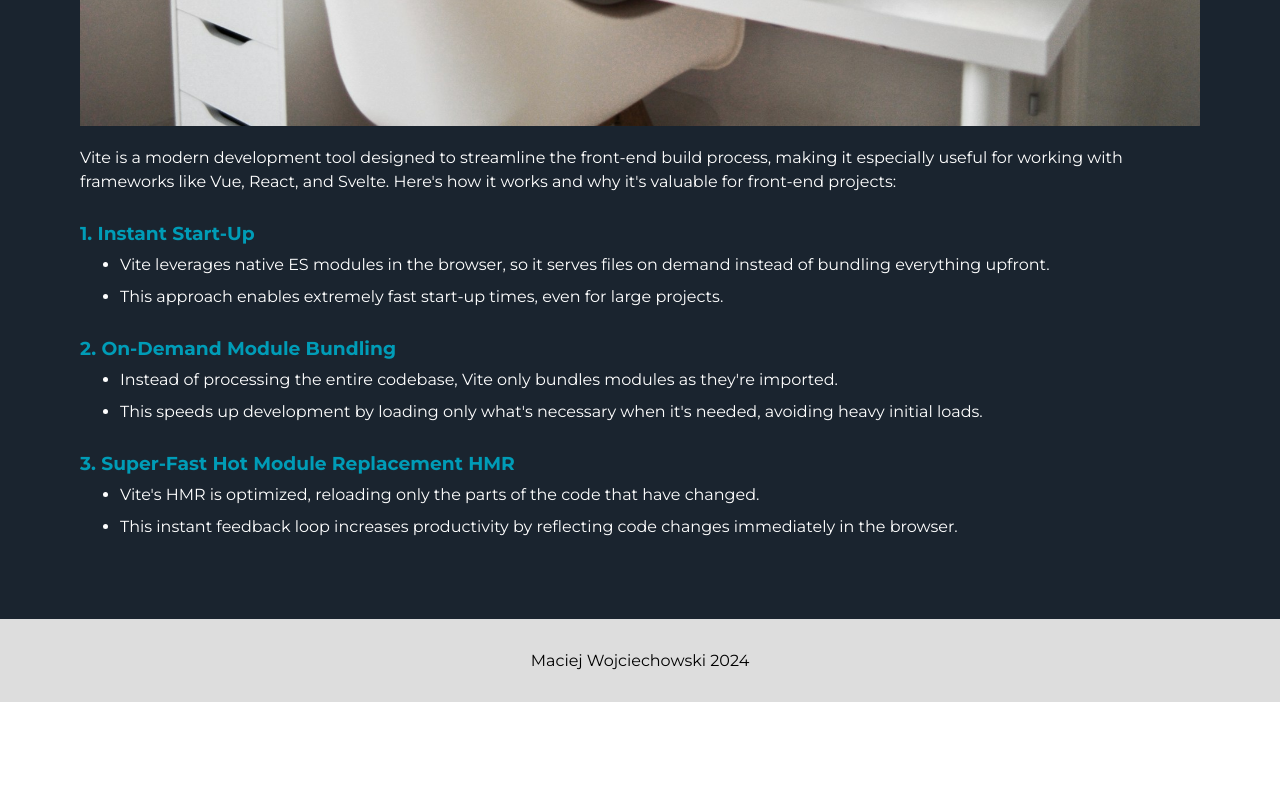
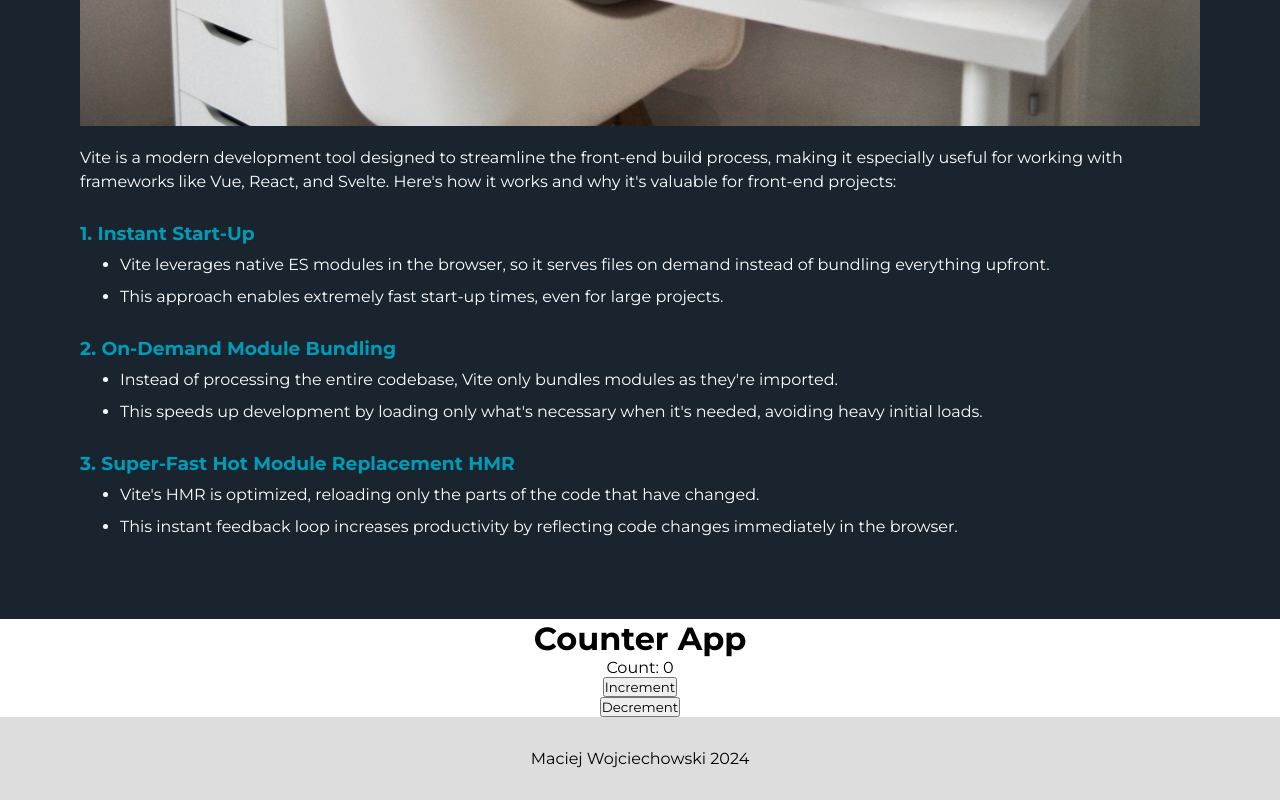
Before and after one commit to maciekw5/react_app, a React (Vite) app: page / in a window 1280 px wide. Shown: the part 4406-5206 px from the top of the page. Before the commit the page ends 5108 px from the top, so only its background shows below. Built offline with nearby package versions, Linux system fonts and the light colour scheme.

Commit message:
Added counter example component

```diff
--- a/package.json
+++ b/package.json
@@ -12,6 +12,7 @@
   "dependencies": {
     "react": "^18.3.1",
     "react-dom": "^18.3.1",
+    "react-router-dom": "^6.27.0",
     "sass": "^1.80.6"
   },
   "devDependencies": {
--- a/src/App.jsx
+++ b/src/App.jsx
@@ -1,16 +1,18 @@
-import Header from './components/Header';
-import Main from './components/Main';
-import Footer from './components/Footer';
-import Nav from './components/Nav';
+import Header from './components/Header'
+import Main from './components/Main'
+import Footer from './components/Footer'
+import Nav from './components/Nav'
+import Counter from './components/Counter/Counter'
 function App() {
     return (
         <>
             <Nav />
             <Header />
             <Main />
+            <Counter />
             <Footer />
         </>
-	);
+    )
 }
 
-export default App;
+export default App
--- /dev/null
+++ b/src/components/Counter/Counter.jsx
@@ -0,0 +1,25 @@
+import { useState } from 'react'
+import styles from './Counter.module.scss'
+
+const Counter = () => {
+    const [count, setCount] = useState(0)
+
+    const increment = () => {
+        setCount(count + 1)
+    }
+
+    const decrement = () => {
+        setCount(count - 1)
+    }
+
+    return (
+        <div className={styles.counter}>
+            <h1>Counter App</h1>
+            <p>Count: {count}</p>
+            <button onClick={increment}>Increment</button>
+            <button onClick={decrement}>Decrement</button>
+        </div>
+    )
+}
+
+export default Counter
--- /dev/null
+++ b/src/components/Counter/Counter.module.scss
@@ -0,0 +1,6 @@
+.counter {
+    display: flex;
+    justify-content: center;
+    flex-direction: column;
+    align-items: center;
+}
```
Also changed, not shown: 1 other file (tests, documents, lock files or other folders). Lines whose indentation alone changed are shown as unchanged.
